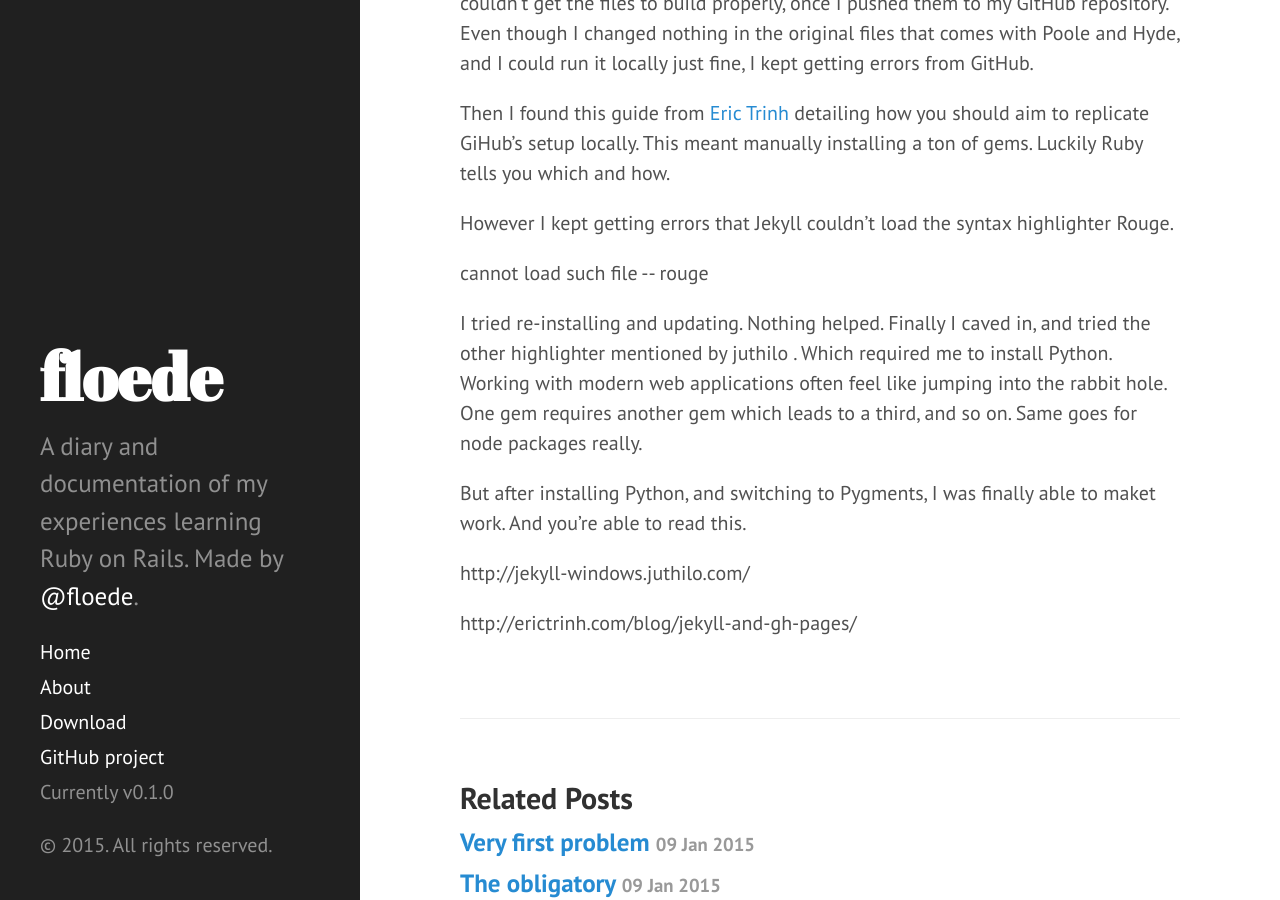
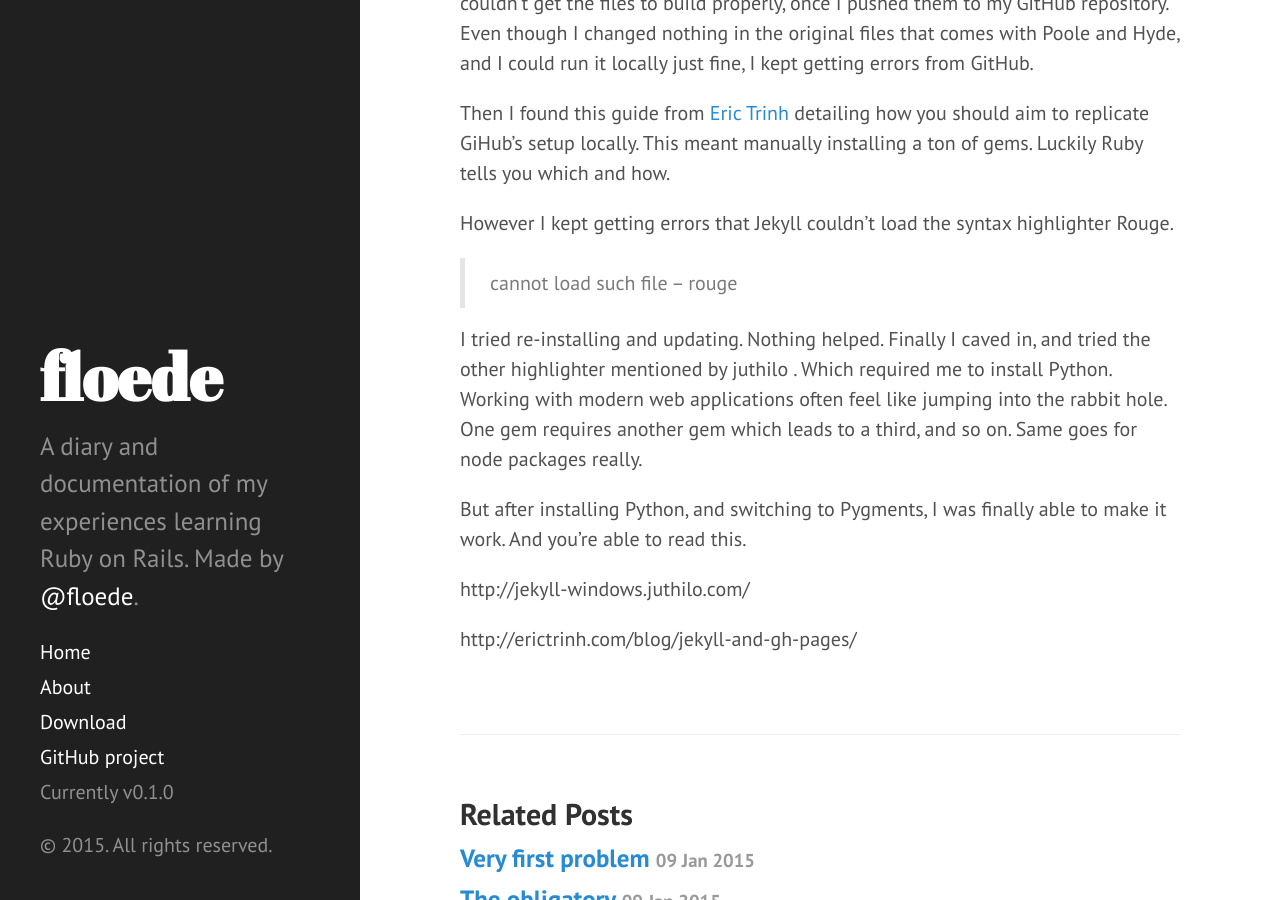
Before and after one commit to floede/folio-jekyll, a Jekyll site: the page built from _posts/2015-01-09-solving-jekyll-on-windows.md, in a window 1280 px wide and 900 px high, scrolled down 482 px. Built offline with Jekyll 4.4.1, drawn with Linux system fonts in a browser that asks for light colours; Markdown is read by kramdown in place of the engine named in the settings.

Commit message:
Updated 2015-01-09-solving-jekyll-on-windows.md

```diff
--- a/_posts/2015-01-09-solving-jekyll-on-windows.md
+++ b/_posts/2015-01-09-solving-jekyll-on-windows.md
@@ -15,11 +15,12 @@ I followed the instructions from [juthilo](http://jekyll-windows.juthilo.com/),
 Then I found this guide from [Eric Trinh](http://erictrinh.com/blog/jekyll-and-gh-pages/) detailing how you should aim to replicate GiHub's setup locally. This meant manually installing a ton of gems. Luckily Ruby tells you which and how.
 
 However I kept getting errors that Jekyll couldn't load the syntax highlighter Rouge.
-<p>cannot load such file -- rouge</p>
+> cannot load such file -- rouge
+
 I tried  re-installing and updating. Nothing helped.
 Finally I caved in, and tried the other highlighter mentioned by juthilo  . Which required me to install Python. Working with modern web applications often feel like jumping into the rabbit hole. One gem requires another gem which leads to a third, and so on. Same goes for node packages really.
 
-But after installing Python, and switching to Pygments, I was finally able to maket work. And you're able to read this.
+But after installing Python, and switching to Pygments, I was finally able to make it work. And you're able to read this.
 
 http://jekyll-windows.juthilo.com/
 
```
